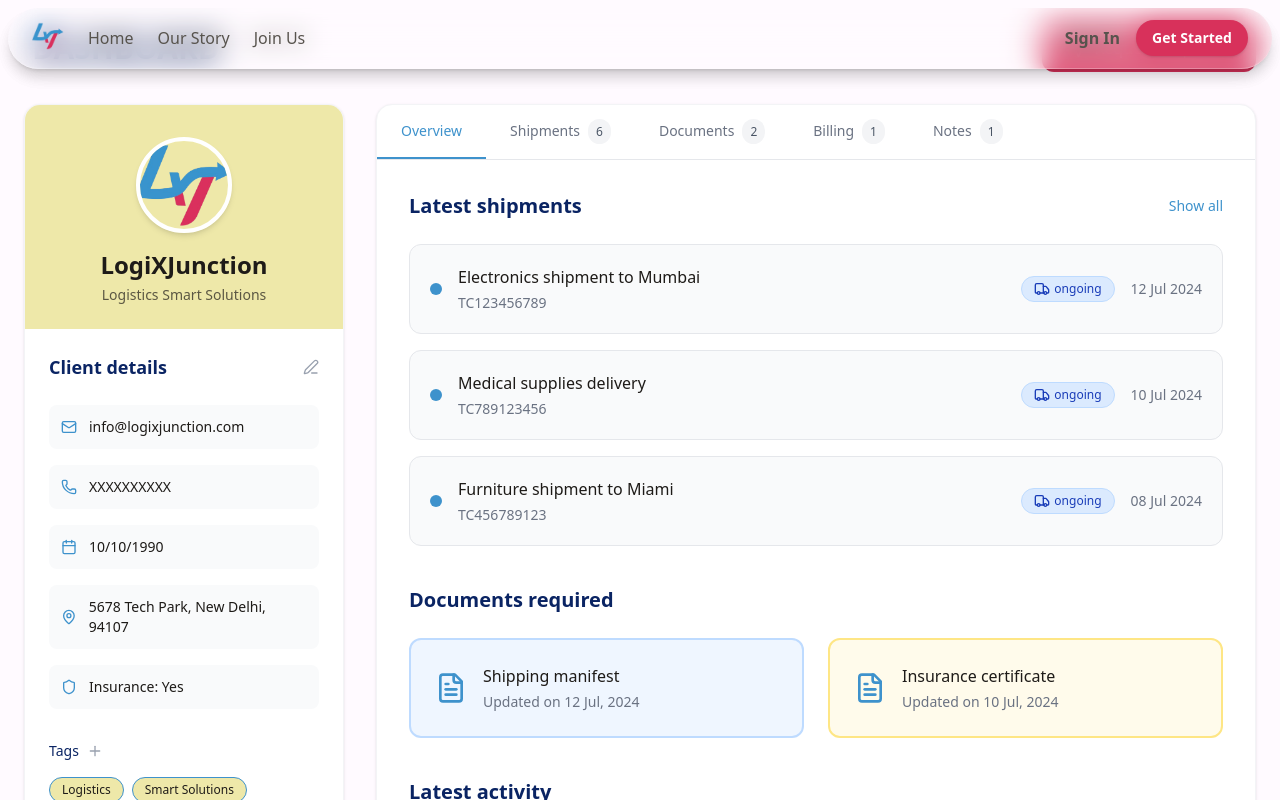
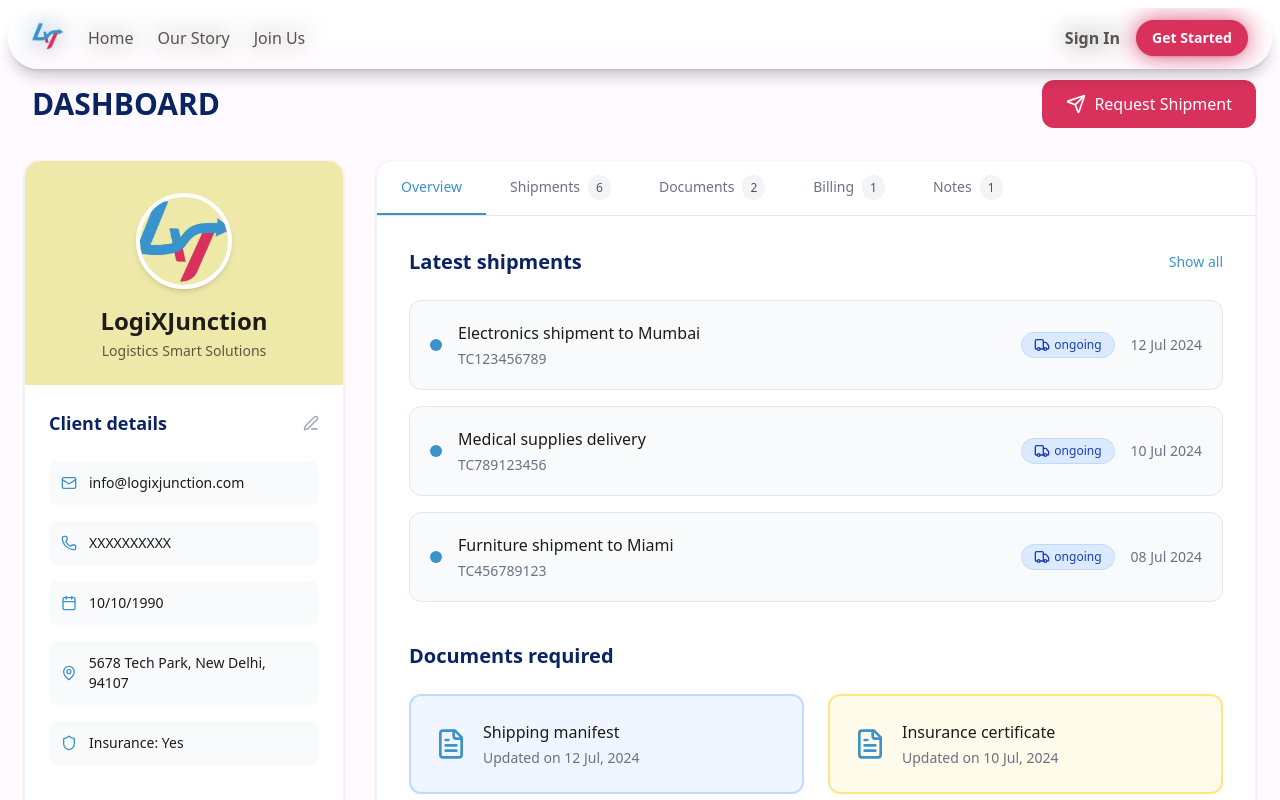
Before and after one commit to Gautam-Kanojiya/ultron-frontend, a React (Vite) app: page /client-dashboard in a window 1280 px wide. Shown: the top 800 px of the page. Built offline with nearby package versions, Linux system fonts and the light colour scheme.

Commit message:
routing setup done almost

```diff
--- a/src/App.jsx
+++ b/src/App.jsx
@@ -36,7 +36,6 @@ function App() {
         <Route path="/shipment-registration" element={<ShipmentRegistration />} />
         <Route path="/sign-in" element={<SignInPage />} />
       </Routes>
-      <Footer/>
     </Router>
   );
 }
--- a/src/components/ui/navBar.jsx
+++ b/src/components/ui/navBar.jsx
@@ -1,5 +1,6 @@
 import React, { useState }  from 'react';
 import { Menu, X ,Search } from 'lucide-react';
+import { Link } from 'react-router-dom'; // Ensure you have react-router-dom installed
 
 export default function Navbar() {
   const [isOpen, setIsOpen] = useState(false);
@@ -24,10 +25,10 @@ export default function Navbar() {
       <div className="hidden md:flex items-center space-x-4">
 
         {/* Sign In + Get Started */}
-        <button className="text-[#57534d] hover:text-[#d8315b] transition font-semibold">Sign In</button>
-        <button className="bg-[#d8315b] hover:bg-[#b92549] text-white px-4 py-2 rounded-full text-sm font-semibold shadow">
+        <a href="/sign-in"><button className="text-[#57534d] hover:text-[#d8315b] transition font-semibold">Sign In</button></a>
+        <a href="/sign-up"><button className="bg-[#d8315b] hover:bg-[#b92549] text-white px-4 py-2 rounded-full text-sm font-semibold shadow">
           Get Started
-        </button>
+        </button></a>
 
         {/* Search Bar */}
         {/* <div className="flex items-center border border-gray-300 rounded-full px-3 py-1 bg-white ml-2">
@@ -60,10 +61,10 @@ export default function Navbar() {
 
   {/* Auth Buttons */}
   <div className="flex flex-col items-center space-y-3">
-    <button className="text-[#1e1b18] hover:text-[#3e92cc] font-semibold">Sign In</button>
-    <button className="bg-[#d8315b] hover:bg-[#b92549] text-white px-4 py-2 rounded-full text-sm font-semibold shadow">
+    <a href="/sign-in"><button className="text-[#1e1b18] hover:text-[#3e92cc] font-semibold">Sign In</button></a>
+    <a href="/shipper-registration"><button className="bg-[#d8315b] hover:bg-[#b92549] text-white px-4 py-2 rounded-full text-sm font-semibold shadow">
       Get Started
-    </button>
+    </button></a>
   </div>
 
   <hr className="my-4" />
--- a/src/pages/ClientDashboard.jsx
+++ b/src/pages/ClientDashboard.jsx
@@ -24,6 +24,8 @@ import {
   PackageX,
   Timer
 } from 'lucide-react';
+import { Link } from 'react-router-dom';
+
 
 const ClientDashboard = () => {
   const [activeTab, setActiveTab] = useState('overview');
@@ -198,16 +200,18 @@ const ClientDashboard = () => {
   ];
 
   return (
-    <div className="min-h-screen" style={{ backgroundColor: '#fffaff' }}>
+    <div className="min-h-screen mt-14" style={{ backgroundColor: '#fffaff' }}>
       <div className="max-w-7xl mx-auto p-6">
         {/* Header */}
         <div className="flex items-center justify-between mb-8">
           <h1 className="text-3xl font-bold ml-2" style={{ color: '#0a2463' }}>DASHBOARD</h1>
           {/* Request Shipment Button */}
-          <button className="flex items-center gap-2 px-6 py-3 rounded-xl font-medium text-white transition-all duration-200 hover:shadow-lg hover:scale-105" style={{ backgroundColor: '#d8315B' }}>
-            <Send className="w-5 h-5" />
-            Request Shipment
-          </button>
+          <Link to="/shipment-registration">
+            <button className="flex items-center gap-2 px-6 py-3 rounded-xl font-medium text-white transition-all duration-200 hover:shadow-lg hover:scale-105" style={{ backgroundColor: '#d8315B' }}>
+              <Send className="w-5 h-5" />
+              Request Shipment
+            </button>
+          </Link>
         </div>
 
         <div className="flex gap-8">
```
